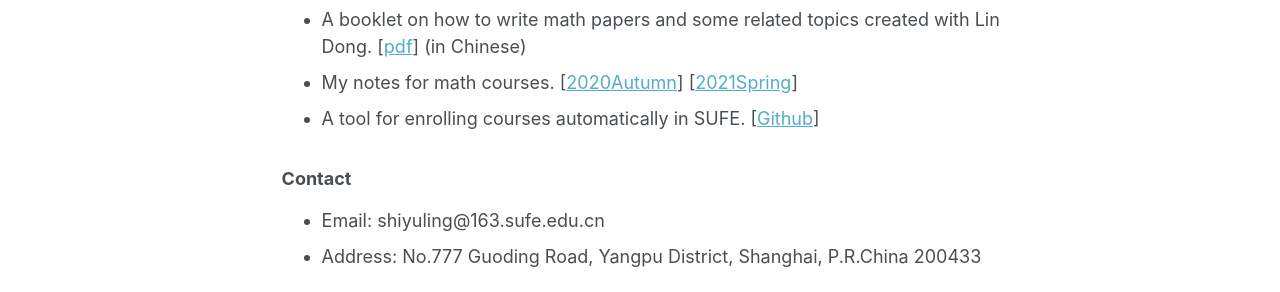
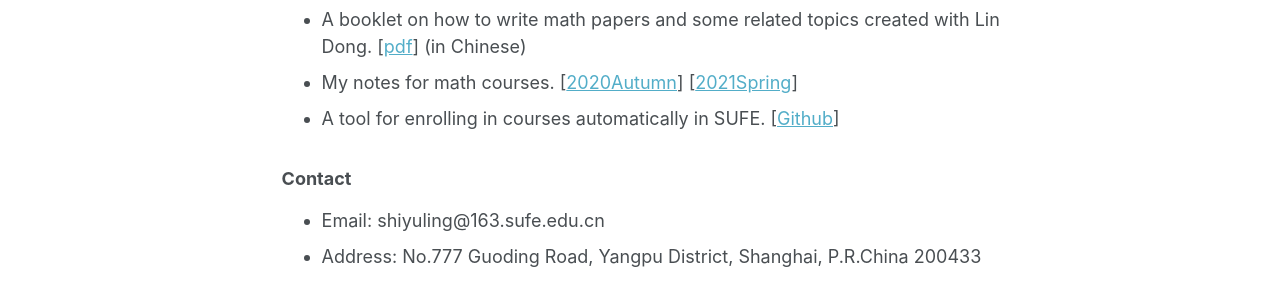
Before and after one commit to YerbaSite/YerbaSite.github.io, a Jekyll site: the page built from _pages/about.md, in a window 1280 px wide and 900 px high, scrolled down 985 px. Shown: the part 372-664 px from the top of the window. Built offline with Jekyll 4.4.1, drawn with Linux system fonts in a browser that asks for light colours.

Commit message:
Worked: fix typo

```diff
--- a/_pages/about.md
+++ b/_pages/about.md
@@ -46,7 +46,7 @@ My CV is available [here](https://raw.githubusercontent.com/YerbaPage/Resume/mas
 
 - A booklet on how to write math papers and some related topics created with Lin Dong. [[pdf](https://raw.githubusercontent.com/YerbaPage/WritingMath/main/paper.pdf)] (in Chinese)
 - My notes for math courses. [[2020Autumn](https://github.com/YerbaPage/2021_Spring_Notes)] [[2021Spring](https://github.com/YerbaPage/2021_Spring_Notes)]
-- A tool for enrolling courses automatically in SUFE. [[Github](https://github.com/YerbaPage/SUFE_Course_selection)]
+- A tool for enrolling in courses automatically in SUFE. [[Github](https://github.com/YerbaPage/SUFE_Course_selection)]
 
 ### Contact
 
```
